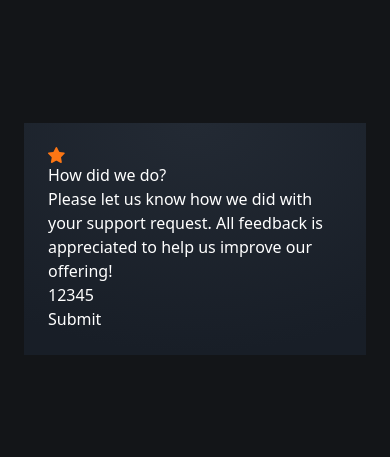
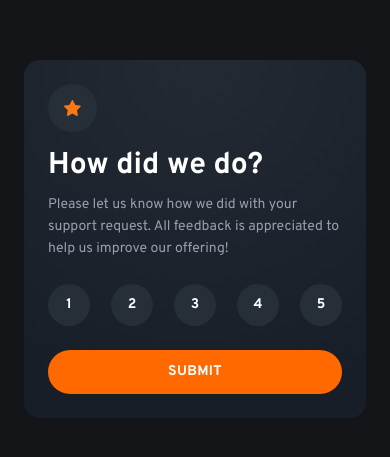
Before and after one commit to miriamfernandes31bti/feedback, a React (Vite) app: page / in a window 390 px wide. Shown: the part 183-640 px from the top of the page. Built offline with nearby package versions, Linux system fonts and the light colour scheme.

Commit message:
primeiro cad da versão mobile finalizada

```diff
--- a/index.html
+++ b/index.html
@@ -3,7 +3,11 @@
   <head>
     <meta charset="UTF-8" />
     <link rel="icon" type="image/svg+xml" href="/favicon-32x32.png" />
+    <link rel="preconnect" href="https://fonts.googleapis.com">
+    <link rel="preconnect" href="https://fonts.gstatic.com" crossorigin>
+    <link href="https://fonts.googleapis.com/css2?family=Overpass:ital,wght@0,100..900;1,100..900&display=swap" rel="stylesheet">
     <meta name="viewport" content="width=device-width, initial-scale=1.0" />
+
     <title>Feedback</title>
   </head>
   <body class="bg-very-dark-blue h-svh flex justify-center items-center">
--- a/src/App.jsx
+++ b/src/App.jsx
@@ -2,24 +2,28 @@
 
 export function App() {
   return (
-    <div className="bg-gradient-dark text-white mx-6 p-6">
-      <div>
+    <div className="bg-gradient-dark text-white mx-6 p-6 rounded-2xl font-overpass">
+      <div className="bg-dark-blue w-fit p-4 rounded-full mb-4">
         <img src={iconStar} alt="icon-star" />
       </div>
 
-      <h1>How did we do?</h1>
+      <h1 className="text-3xl font-bold mb-2.5">How did we do?</h1>
 
-      <p>Please let us know how we did with your support request. All feedback is appreciated to help us improve our offering!</p>
+      <p className="text-sm text-light-grey mb-6 leading-1">
+        Please let us know how we did with your support request. All feedback is appreciated to help us improve our offering!
+      </p>
 
-      <div>
-        <input type="button" value={1} />
-        <input type="button" value={2} />
-        <input type="button" value={3} />
-        <input type="button" value={4} />
-        <input type="button" value={5} />
+      <div className="flex justify-between mb-6">
+        <input type="button" value={1} className="bg-dark-blue w-10.5 h-10.5 rounded-full text-medium gray text-sm font-bold" />
+        <input type="button" value={2} className="bg-dark-blue w-10.5 h-10.5 rounded-full text-medium gray text-sm font-bold" />
+        <input type="button" value={3} className="bg-dark-blue w-10.5 h-10.5 rounded-full text-medium gray text-sm font-bold" />
+        <input type="button" value={4} className="bg-dark-blue w-10.5 h-10.5 rounded-full text-medium gray text-sm font-bold" />
+        <input type="button" value={5} className="bg-dark-blue w-10.5 h-10.5 rounded-full text-medium gray text-sm font-bold" />
       </div>
 
-      <button>Submit</button>
+      <button className="bg-orange-500 w-full uppercase tracking-wide font-bold rounded-3xl text-sm py-3">
+        Submit
+      </button>
     </div>
   );
 }
--- a/src/index.css
+++ b/src/index.css
@@ -2,6 +2,23 @@
 
 @theme {
     --color-very-dark-blue: #131518;
+    --color-dark-blue: #262E38;
+    --color-light-grey: #969FAD;
+    --color-medium-grey: #7C8798;
+    --color-orange: #FC7614;
+
+
+    --font-overpass: "Overpass", sans-serif;
+
+    --leading-1: 1.375rem;
+
+    --tracking-1: 1.867px;
+}
+
+@media (prefers-color-scheme: dark) {
+    html {
+        color-scheme: dark;
+    }
 }
 
 @layer utilities {
```
